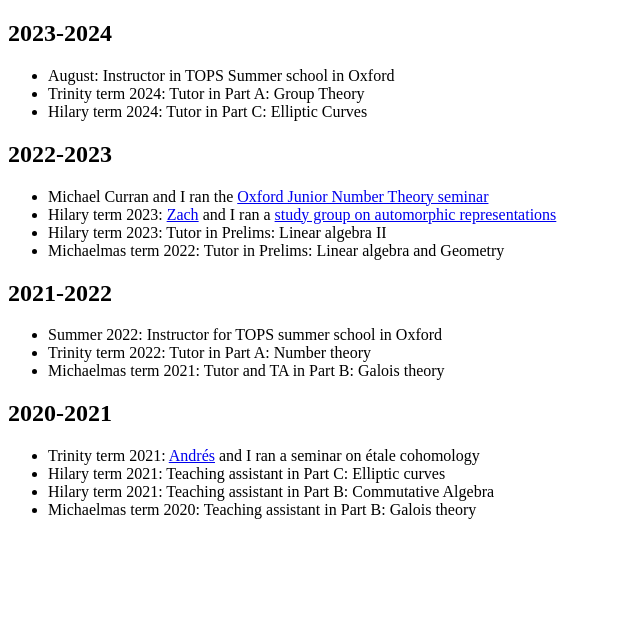
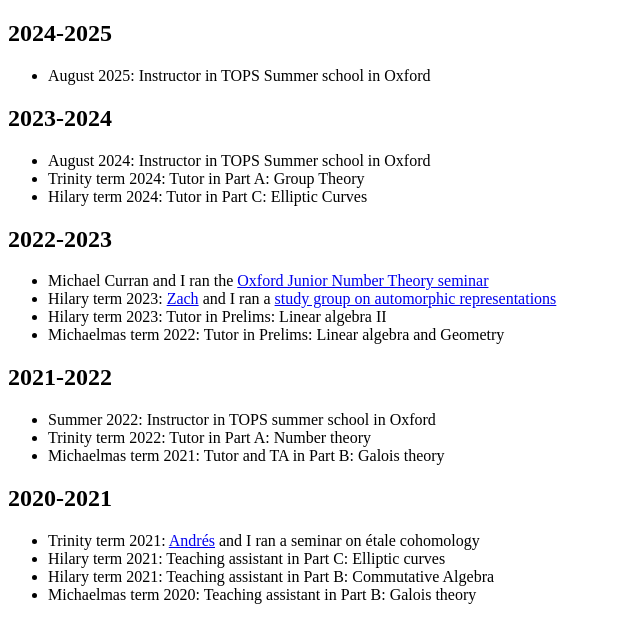
Before and after one commit to havarddj/havarddj.github.io, an Astro site: page /teaching/classes in a window 1280 px wide. Shown: the whole page, without its empty margins (0-640 px from the left). Built offline with nearby package versions, Linux system fonts and the light colour scheme; Astro itself is replaced by a stand-in of ours.

Commit message:
Update teaching & drawspec

```diff
--- a/src/pages/teaching/classes.md
+++ b/src/pages/teaching/classes.md
@@ -1,5 +1,8 @@
+## 2024-2025
++ August 2025: Instructor in TOPS Summer school in Oxford
+
 ## 2023-2024
-+ August: Instructor in TOPS Summer school in Oxford
++ August 2024: Instructor in TOPS Summer school in Oxford
 + Trinity term 2024: Tutor in Part A: Group Theory
 + Hilary term 2024: Tutor in Part C: Elliptic Curves
 
@@ -11,7 +14,7 @@
 
 ## 2021-2022
 
-+ Summer 2022: Instructor for TOPS summer school in Oxford
++ Summer 2022: Instructor in TOPS summer school in Oxford
 + Trinity term 2022: Tutor in Part A: Number theory
 + Michaelmas term 2021: Tutor and TA in Part B: Galois theory
 
```
Also changed, not shown: src/pages/projects.md (+1 -1 lines).
